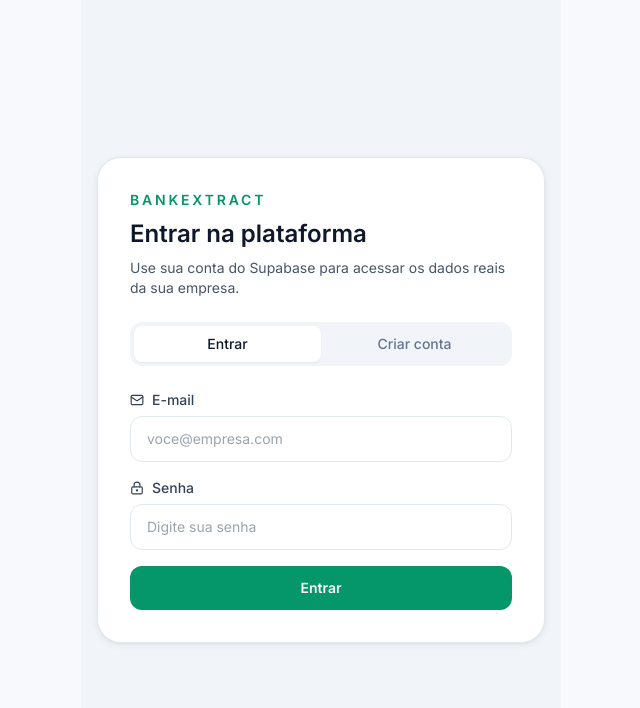
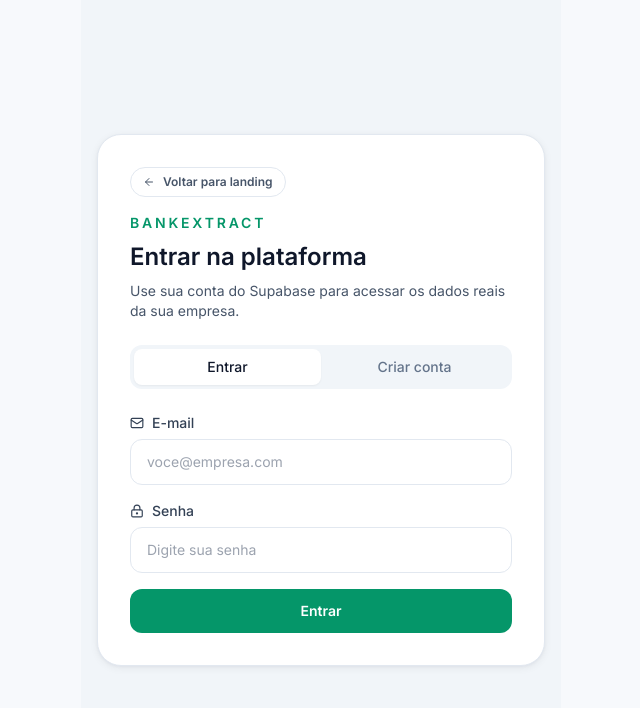
Before and after one commit to joaocarvalhoaut/bankextract, a React (Vite) app: page / in a window 1280 px wide. Both pictures are taken after a click on the button "Entrar". Shown: the top 708 px of the page, without its empty margins (319-959 px from the left). Built offline with nearby package versions, Linux system fonts and the light colour scheme; no server answers; the database is empty; the HTML template or start-up script is replaced by a standard one.

Commit message:
fix: corrige fluxo de login em producao

```diff
--- a/src/App.jsx
+++ b/src/App.jsx
@@ -1603,9 +1603,11 @@ export default function App() {
       <div className="flex min-h-screen items-center justify-center bg-[#F7F9FC] px-4">
         <Suspense fallback={<ScreenFallback />}>
           <LoginScreen
-            onLogin={auth.signIn}
-            loading={auth.loading}
-            error={auth.error}
+            onSignIn={auth.signIn}
+            onSignUp={auth.signUp}
+            loading={auth.submitting || auth.loading}
+            error={auth.error || auth.configError}
+            onBackToLanding={() => setPublicScreen('landing')}
           />
         </Suspense>
       </div>
--- a/src/screens/LoginScreen.jsx
+++ b/src/screens/LoginScreen.jsx
@@ -18,18 +18,30 @@ export default function LoginScreen({ onSignIn, onSignUp, loading, error, onBack
 
     try {
       if (mode === 'signin') {
+        if (!onSignIn) {
+          throw new Error('Fluxo de login indisponivel no momento.');
+        }
         await onSignIn({
           email: email.trim(),
           password
         });
       } else {
+        if (!onSignUp) {
+          throw new Error('Fluxo de criacao de conta indisponivel no momento.');
+        }
         await onSignUp({
           email: email.trim(),
           password
         });
       }
-    } catch (_err) {
-      // O erro principal ja vem pelo estado do hook.
+    } catch (submitError) {
+      if (import.meta.env.DEV) {
+        console.error('Erro ao enviar formulario de autenticacao:', submitError);
+      }
+
+      if (!error) {
+        setLocalError(submitError?.message || 'Erro ao entrar. Tente novamente.');
+      }
     }
   };
 
@@ -119,7 +131,7 @@ export default function LoginScreen({ onSignIn, onSignUp, loading, error, onBack
             disabled={loading}
             className="w-full rounded-xl bg-emerald-600 px-4 py-3 text-sm font-semibold text-white hover:bg-emerald-700 disabled:cursor-not-allowed disabled:bg-slate-300"
           >
-            {loading ? 'Processando...' : mode === 'signin' ? 'Entrar' : 'Criar conta'}
+            {loading ? (mode === 'signin' ? 'Entrando...' : 'Criando conta...') : mode === 'signin' ? 'Entrar' : 'Criar conta'}
           </button>
         </form>
       </div>
```
